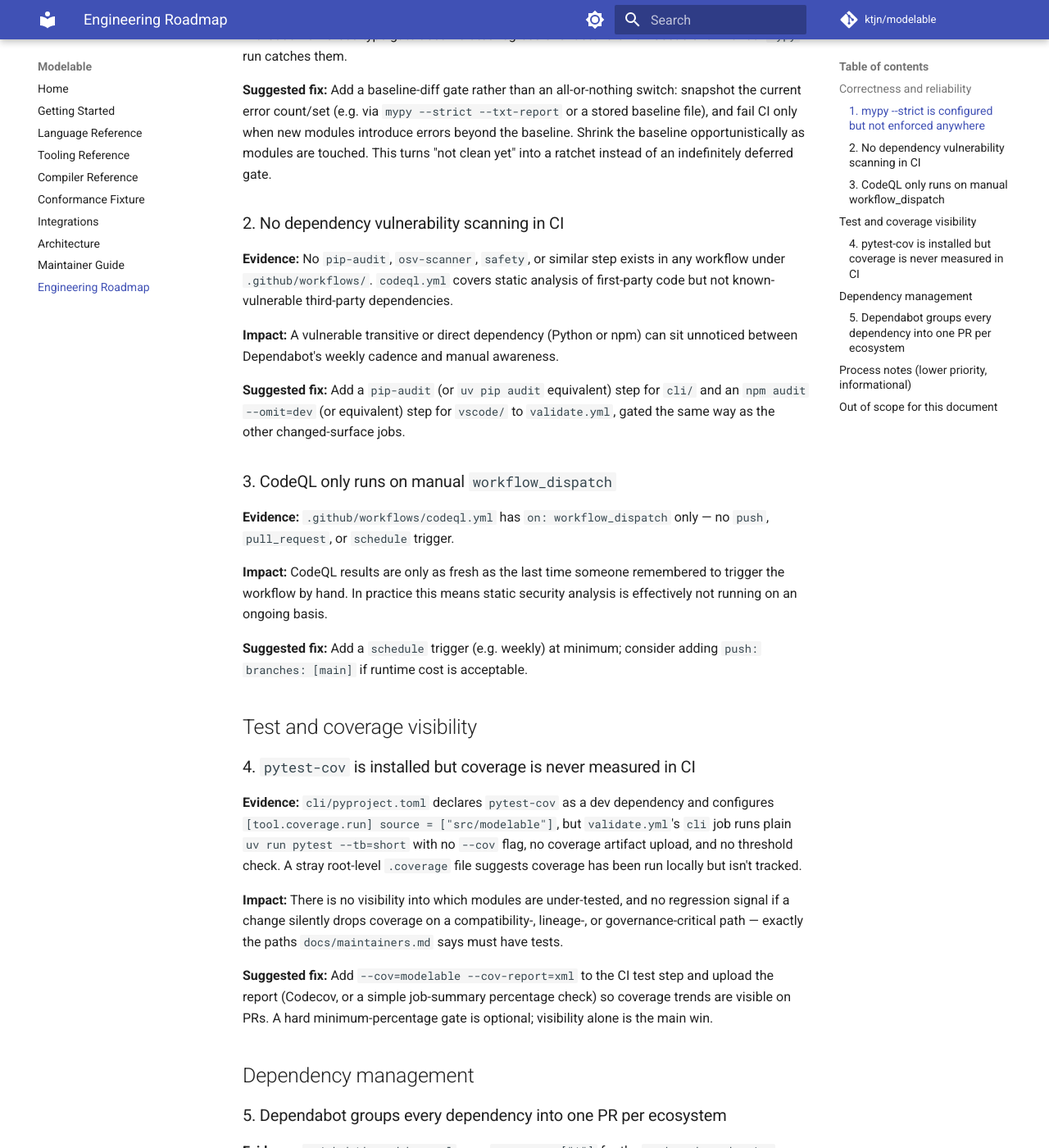
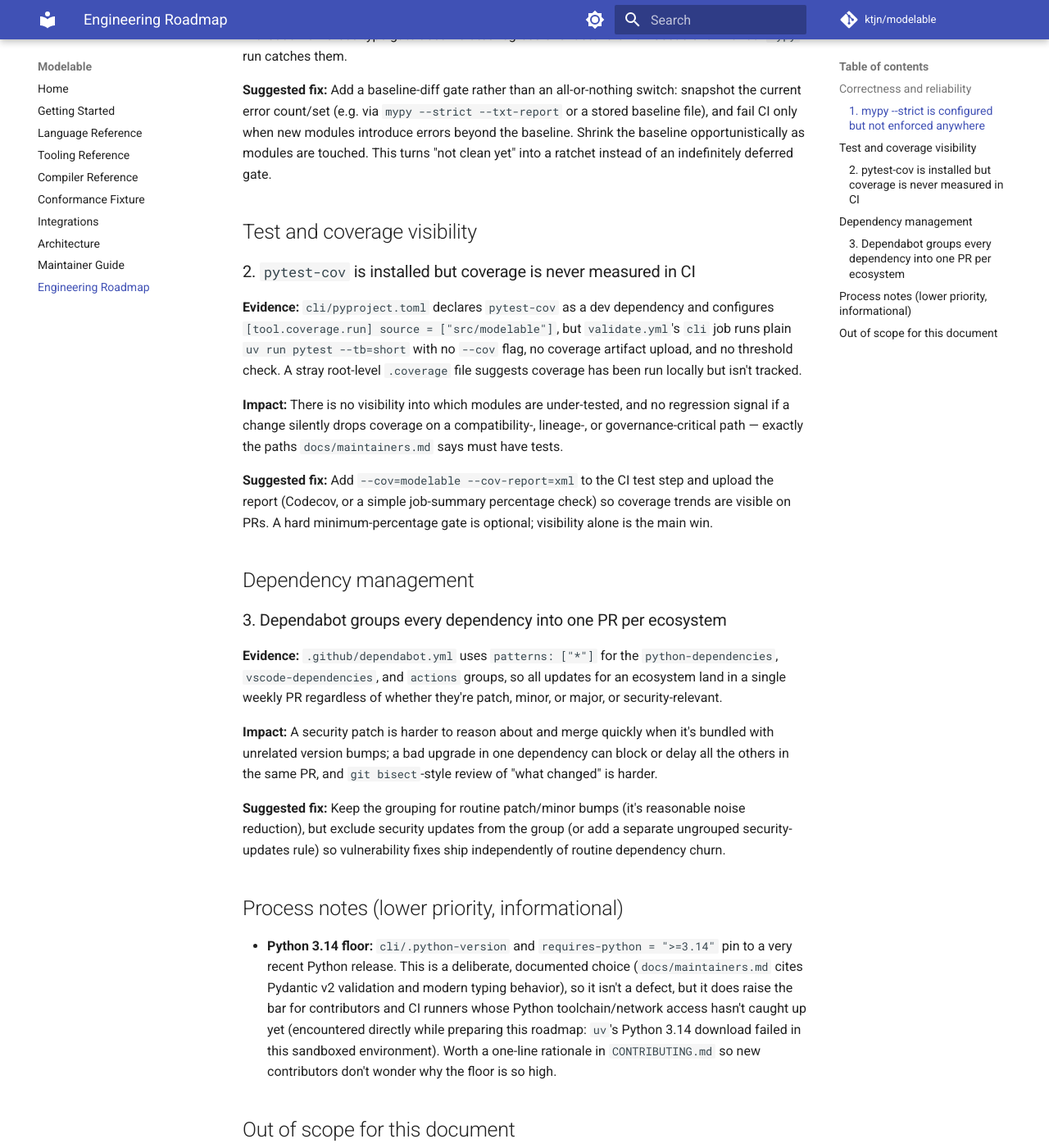
Before and after one commit to ktjn/modelable, an MkDocs documentation site: the page built from docs/engineering-roadmap.md, in a window 1280 px wide and 1400 px high, scrolled down 600 px. Shown: the whole window at 82% size. Built offline with MkDocs 1.6.1 and Material for MkDocs 9.7.7, drawn with Linux system fonts in a browser that asks for light colours; comment, search, counter and statistics services are not loaded.

```diff
--- a/docs/engineering-roadmap.md
+++ b/docs/engineering-roadmap.md
@@ -31,35 +31,9 @@
 as modules are touched. This turns "not clean yet" into a ratchet instead of
 an indefinitely deferred gate.
 
-### 2. No dependency vulnerability scanning in CI
-
-**Evidence:** No `pip-audit`, `osv-scanner`, `safety`, or similar step exists
-in any workflow under `.github/workflows/`. `codeql.yml` covers static
-analysis of first-party code but not known-vulnerable third-party
-dependencies.
-
-**Impact:** A vulnerable transitive or direct dependency (Python or npm) can
-sit unnoticed between Dependabot's weekly cadence and manual awareness.
-
-**Suggested fix:** Add a `pip-audit` (or `uv pip audit` equivalent) step for
-`cli/` and an `npm audit --omit=dev` (or equivalent) step for `vscode/` to
-`validate.yml`, gated the same way as the other changed-surface jobs.
-
-### 3. CodeQL only runs on manual `workflow_dispatch`
-
-**Evidence:** `.github/workflows/codeql.yml` has `on: workflow_dispatch`
-only — no `push`, `pull_request`, or `schedule` trigger.
-
-**Impact:** CodeQL results are only as fresh as the last time someone
-remembered to trigger the workflow by hand. In practice this means static
-security analysis is effectively not running on an ongoing basis.
-
-**Suggested fix:** Add a `schedule` trigger (e.g. weekly) at minimum;
-consider adding `push: branches: [main]` if runtime cost is acceptable.
-
 ## Test and coverage visibility
 
-### 4. `pytest-cov` is installed but coverage is never measured in CI
+### 2. `pytest-cov` is installed but coverage is never measured in CI
 
 **Evidence:** `cli/pyproject.toml` declares `pytest-cov` as a dev dependency
 and configures `[tool.coverage.run] source = ["src/modelable"]`, but
@@ -80,7 +54,7 @@
 
 ## Dependency management
 
-### 5. Dependabot groups every dependency into one PR per ecosystem
+### 3. Dependabot groups every dependency into one PR per ecosystem
 
 **Evidence:** `.github/dependabot.yml` uses `patterns: ["*"]` for the
 `python-dependencies`, `vscode-dependencies`, and `actions` groups, so all
```
Also changed, not shown: docs/maintainers.md (+4 -3 lines), 3 other files.
